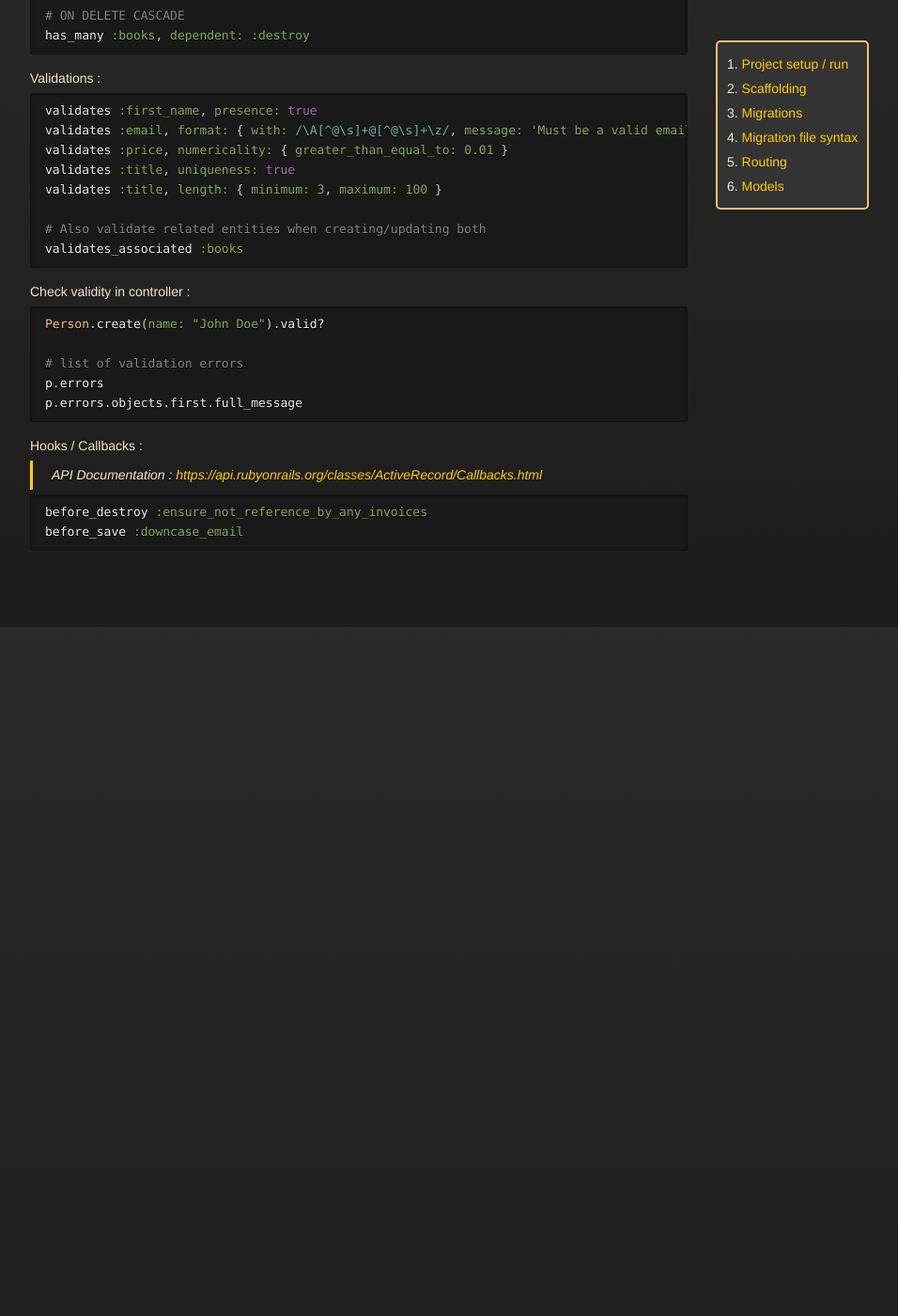
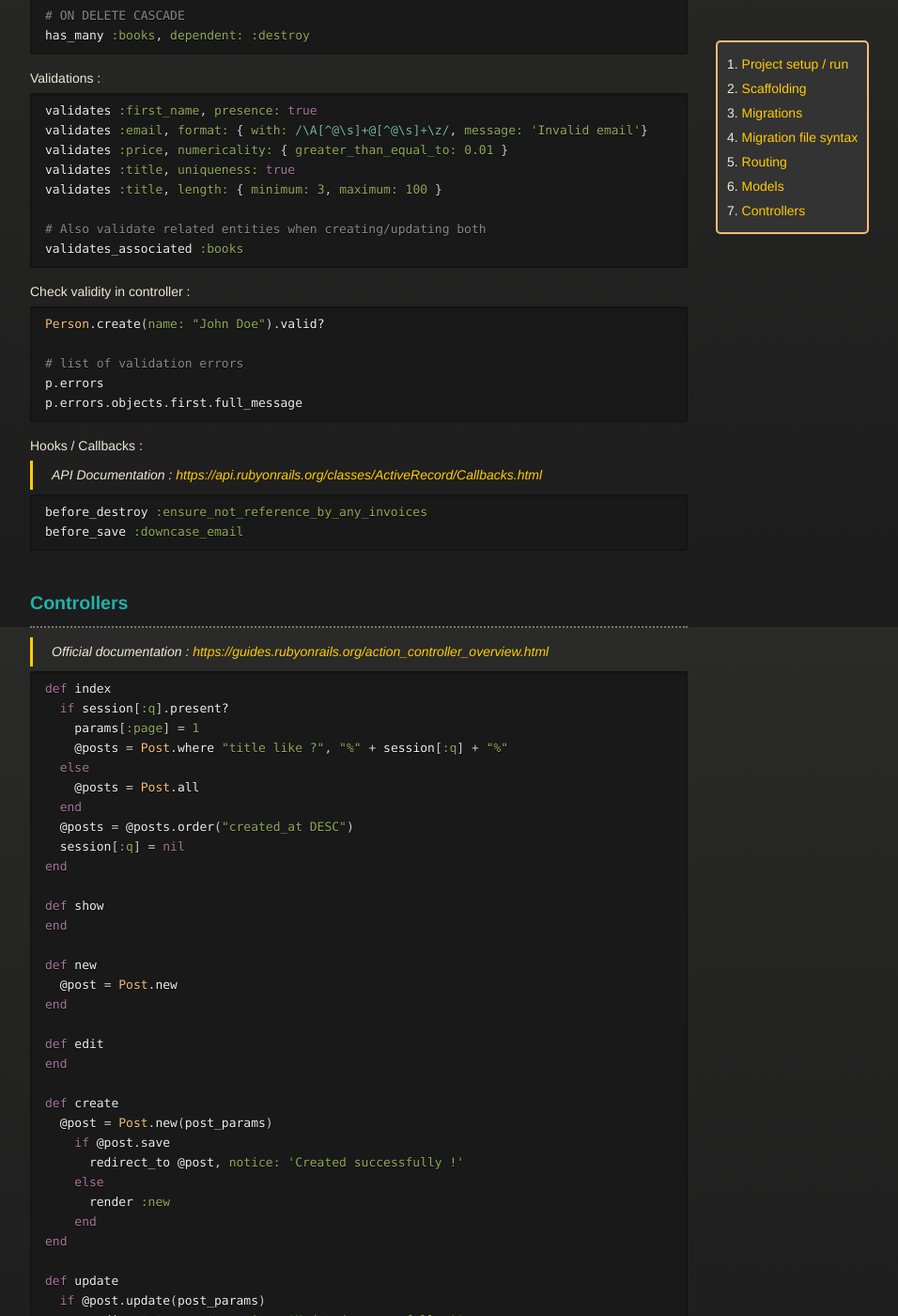
Before and after one commit to vincent-clipet/cheatsheets, a Jekyll site: the page built from ruby-on-rails.md, in a window 1280 px wide and 1400 px high, scrolled down 3833 px. Shown: the whole window at 94% size, without its empty margins (258-1214 px from the left). Built offline with Jekyll 4.4.1, drawn with Linux system fonts in a browser that asks for light colours; before the commit the page ends 4459 px from its top, so only the background shows below that; some of the changed text lies outside the part shown.

Commit message:
feat(ruby): added Controllers

````diff
--- a/ruby-on-rails.md
+++ b/ruby-on-rails.md
@@ -232,7 +232,7 @@ end
 
 <hr>
 
-> Official documentation : [https://guides.rubyonrails.org/active_record_validations.html](hhttps://guides.rubyonrails.org/active_record_validations.html)
+> Official documentation : [https://guides.rubyonrails.org/action_controller_overview.html](hhttps://guides.rubyonrails.org/action_controller_overview.html)
 
 Relationships :
 ```ruby
@@ -247,7 +247,7 @@ has_many :books, dependent: :destroy
 Validations :
 ```ruby
 validates :first_name, presence: true
-validates :email, format: { with: /\A[^@\s]+@[^@\s]+\z/, message: 'Must be a valid email address'}
+validates :email, format: { with: /\A[^@\s]+@[^@\s]+\z/, message: 'Invalid email'}
 validates :price, numericality: { greater_than_equal_to: 0.01 }
 validates :title, uniqueness: true
 validates :title, length: { minimum: 3, maximum: 100 }
@@ -272,3 +272,74 @@ Hooks / Callbacks :
 before_destroy :ensure_not_reference_by_any_invoices
 before_save :downcase_email
 ```
+
+
+
+
+
+<br>
+
+### **Controllers**
+
+<hr>
+
+> Official documentation : [https://guides.rubyonrails.org/action_controller_overview.html](https://guides.rubyonrails.org/action_controller_overview.html)
+
+```ruby
+def index
+  if session[:q].present?
+    params[:page] = 1
+    @posts = Post.where "title like ?", "%" + session[:q] + "%"
+  else
+    @posts = Post.all
+  end
+  @posts = @posts.order("created_at DESC")
+  session[:q] = nil
+end
+
+def show
+end
+
+def new
+  @post = Post.new
+end
+
+def edit
+end
+
+def create
+  @post = Post.new(post_params)
+    if @post.save
+      redirect_to @post, notice: 'Created successfully !'
+    else
+      render :new
+    end
+end
+
+def update
+  if @post.update(post_params)
+      redirect_to @post, notice: 'Updated successfully !'
+    else
+      render :edit
+    end
+end
+
+def destroy
+  @post.destroy
+  redirect_to posts_url, notice: 'Deleted successfully !'
+end
+```
+
+```ruby
+private
+  # Util methods
+  def set_post
+    @post = Post.find(params[:id])
+  end
+
+  # Filter request params
+  def post_params
+    params.require(:post).permit(:title, :body, :image_url)
+  end
+end
+```
````
